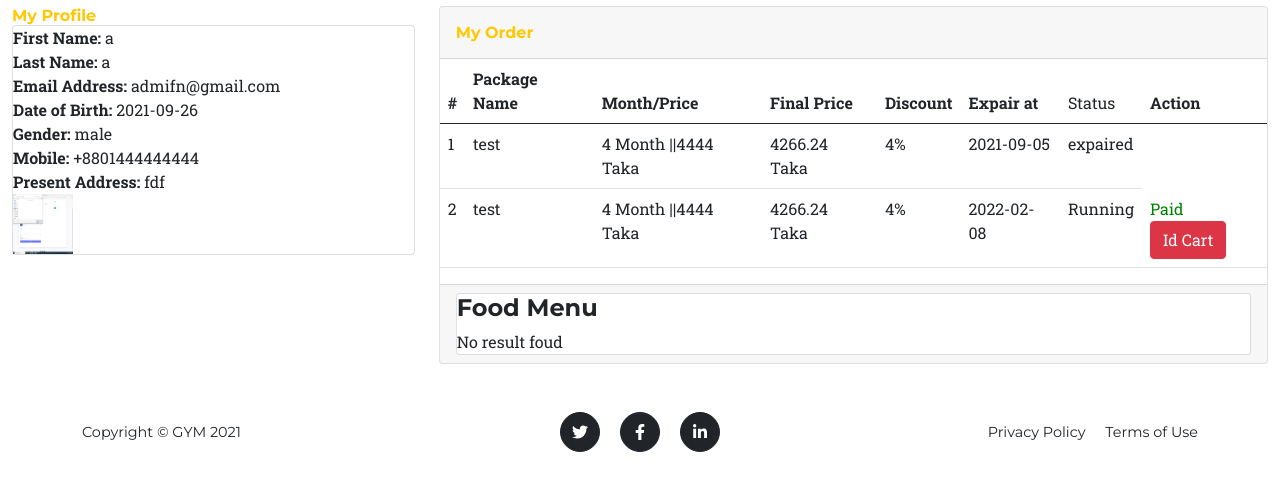
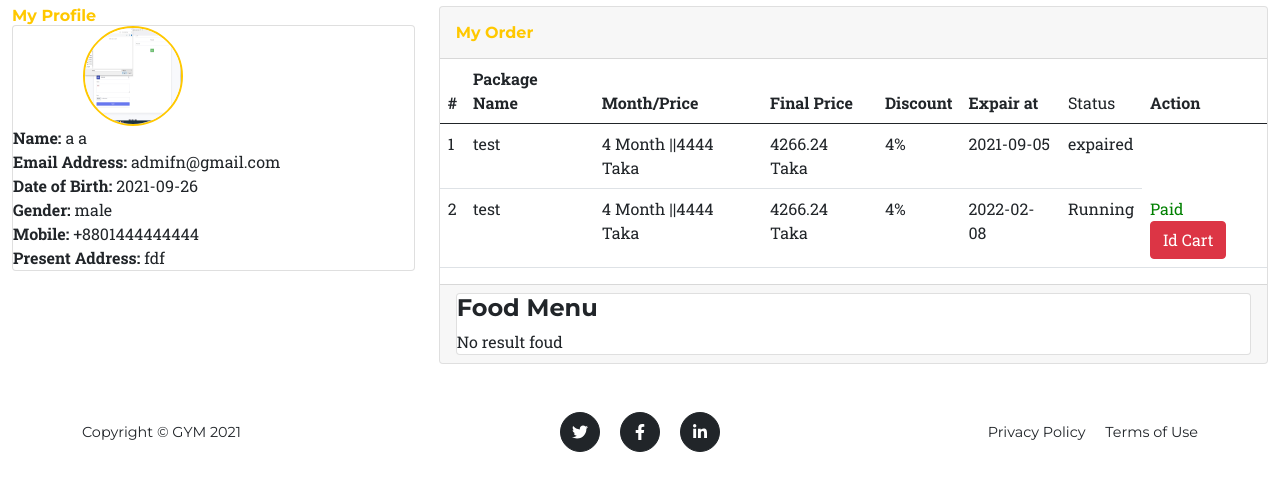
Before and after one commit to dipta995/gym, a PHP site: page /phpmailer/profile.php in a window 1280 px wide. Shown: the part 94-585 px from the top of the page. Run offline with PHP 8.4, Linux system fonts and the light colour scheme; a user stored in the database is signed in; data comes from the database, SQL or seed files in the repository; both versions use the stored data as it was after the commit; data that the repository does not hold is empty; some libraries are stand-ins or nearby versions.

Commit message:
email comfirm

```diff
--- a/Classes/LoginClass.php
+++ b/Classes/LoginClass.php
@@ -142,6 +142,13 @@ class LoginClass extends DB
          }
     }
     // User Login
+    public function showuserdata($id)
+    {
+
+            $qry = "SELECT * FROM user_table WHERE user_id=$id and flag=0";
+            $result = $this->conn->query($qry);
+           return  mysqli_fetch_array($result);
+    }
     public function userLogin($email,$password, $link){
         $qry = "SELECT * FROM user_table WHERE email='$email' AND password='$password' and flag=0";
         $result = $this->conn->query($qry);
@@ -202,7 +209,7 @@ class LoginClass extends DB
 
        $mail->IsSMTP(); // enable SMTP
 
-       $mail->SMTPDebug = 1; // debugging: 1 = errors and messages, 2 = messages only
+       //$mail->SMTPDebug = 1; // debugging: 1 = errors and messages, 2 = messages only
        $mail->SMTPAuth = true; // authentication enabled
        $mail->SMTPSecure = 'ssl'; // secure transfer enabled REQUIRED for Gmail
        $mail->Host = "smtp.gmail.com";
--- a/index.php
+++ b/index.php
@@ -10,7 +10,7 @@
                     <ul class="navbar-nav text-uppercase ms-auto py-4 py-lg-0">
                         <li class="nav-item"><a class="nav-link" href="#services" style="color: red">Package</a></li>
                         <li class="nav-item"><a class="nav-link" href="#portfolio" style="color: red">Portfolio</a></li>
-                        <li class="nav-item"><a class="nav-link" href="#about" style="color: red">About</a></li>
+
                         <li class="nav-item"><a class="nav-link" href="#team" style="color: red">Team</a></li>
                         <li class="nav-item"><a class="nav-link" href="#contact" style="color: red">Contact</a></li>
                         <li class="nav-item"><a class="nav-link" style="color: red">
--- a/layouts/header.php
+++ b/layouts/header.php
@@ -10,6 +10,7 @@ $pack = new PacageClass();
 $login = new LoginClass();
 $food = new FoodClass();
 $emp = new EmployeeClass();
+
 
 ?>
 
--- a/mail/index.php
+++ b/mail/index.php
@@ -10,7 +10,7 @@ try {
 
     $mail->IsSMTP(); // enable SMTP
 
-    $mail->SMTPDebug = 1; // debugging: 1 = errors and messages, 2 = messages only
+    //$mail->SMTPDebug = 1; // debugging: 1 = errors and messages, 2 = messages only
     $mail->SMTPAuth = true; // authentication enabled
     $mail->SMTPSecure = 'ssl'; // secure transfer enabled REQUIRED for Gmail
     $mail->Host = "smtp.gmail.com";
--- a/profile.php
+++ b/profile.php
@@ -7,23 +7,27 @@ include 'layouts/nav.php';
 <!-- Container Fluid-->
 <div class="container-fluid" id="container-wrapper" style="padding-top: 100px;">
     <div class="row">
+
         <div class="col-md-4">
             <h6 class="m-0 font-weight-bold text-primary">My Profile</h6>
 
             <div class="card">
+
             <?php
             $birth="";
                  $view = $login->checkprofile();
                  foreach($view as $value){
             ?>
-                <span><b>First Name:</b> <?php echo $value['first_name']; ?></span>
-                <span><b>Last Name:</b> <?php echo $value['last_name']; ?></span>
+
+             <img style="margin-top 10px;height: 100px; width: 100px;margin-left:70px;border-radius: 50px;border: 2px solid #ffc800;" src=" <?php echo $value['image']; ?>" alt="">
+                <span><b>Name:</b> <?php echo $value['first_name']." ".$value['last_name']; ?></span>
+
                 <span><b>Email Address:</b> <?php echo $value['email']; ?></span>
                 <span><b>Date of Birth:</b> <?php echo $birth = $value['dob']; ?></span>
                 <span><b>Gender:</b> <?php echo $value['gender']; ?></span>
                 <span><b>Mobile:</b> <?php echo $value['mobile']; ?></span>
                 <span><b>Present Address:</b> <?php echo $value['address']; ?></span>
-                <img style="height: 60px; width: 60px;" src=" <?php echo $value['image']; ?>" alt="">
+
 <?php } ?>
             </div>
 
```
Also changed, not shown: gym.sql (+6 -5 lines), img/e98f77c63b.png (added), img/f47fbdcdf1.png (added).
